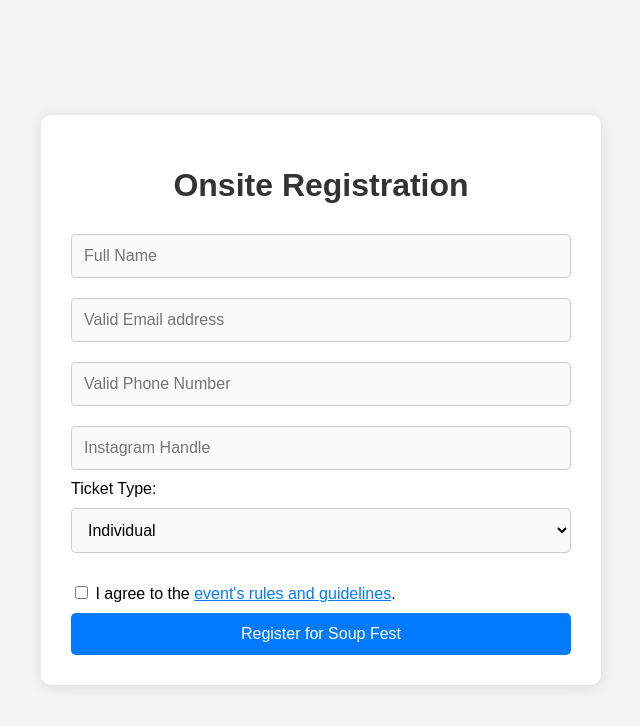
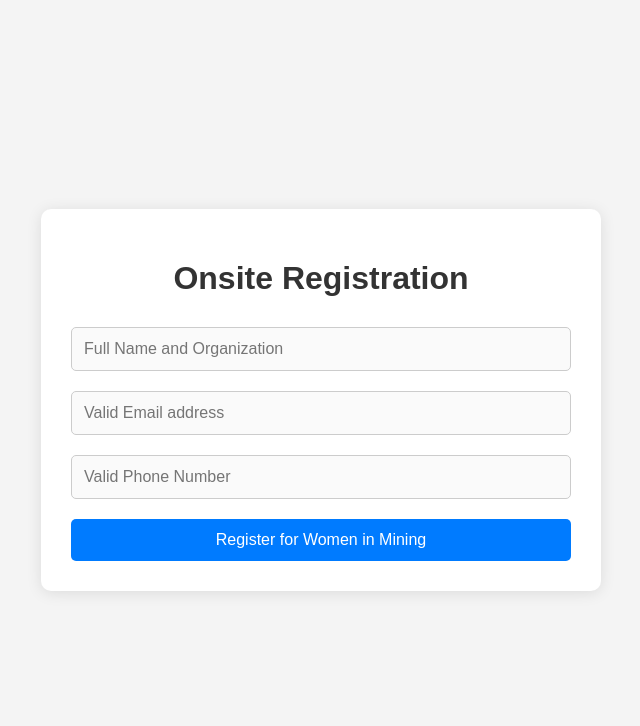
Before and after one commit to zit0cod3z/goldenpenny, a Django app: page /register/ in a window 1280 px wide. Shown: the top 726 px of the page, without its empty margins (319-959 px from the left). Run offline with Django 4.2, Linux system fonts and the light colour scheme; some libraries are stand-ins or nearby versions.

Commit message:
slight change to revert back soon

```diff
--- a/goldenpenny/settings.py
+++ b/goldenpenny/settings.py
@@ -28,7 +28,7 @@ SECRET_KEY = 'django-insecure-1n)r(2%x23@4ui3@a0mrs60)qq#z6edt9epe_(_n=3_%are!kn
 # SECURITY WARNING: don't run with debug turned on in production!
 DEBUG = True
 
-ALLOWED_HOSTS = ['*']
+ALLOWED_HOSTS = ['*', '192.168.94.84']
 
 
 # Application definition
--- a/qr_app/templates/qr_app/register.html
+++ b/qr_app/templates/qr_app/register.html
@@ -3,7 +3,8 @@
 <head>
     <meta charset="UTF-8">
     <meta name="viewport" content="width=device-width, initial-scale=1.0">
-    <title>Onsite Soup Fest Registration</title>
+    <!-- <title>Onsite Soup Fest Registration</title> -->
+    <title>Onsite Registration</title>
  <style>
         body {
             font-family: 'Arial', sans-serif;
@@ -211,20 +212,20 @@
 
         <form method="POST" action="{% url 'register_page' %}" id="registerForm">
             {% csrf_token %}
-            <input type="text" name="name" placeholder="Full Name" required />
+            <input type="text" name="name" placeholder="Full Name and Organization" required />
             <input type="email" name="email" placeholder="Valid Email address" required />
             <input type="text" name="phone_number" placeholder="Valid Phone Number" required />
-            <input type="text" name="instagram_handle" placeholder="Instagram Handle" required />
+            <!-- <input type="text" name="instagram_handle" placeholder="Instagram Handle" required /> -->
 
-            <label for="ticket_type">Ticket Type:</label>
+            <!-- <label for="ticket_type">Ticket Type:</label>
             <select id="ticket_type" name="ticket_type" required>
                 <option value="Individual">Individual</option>
                 <option value="Family">Family</option>
-            </select>
+            </select> -->
             <!-- <div class="additional-options" id="additionalOptions">
                 <input type="text" name="additional_info" placeholder="Additional Info for Ticket Type" />
             </div> -->
-            <div class="children-inputs" id="childrenInputs" style="display: none;">
+<!--             <div class="children-inputs" id="childrenInputs" style="display: none;">
                 <label for="number_of_children">How many children?</label>
                 <select id="number_of_children" name="number_of_children">
                     <option value="0">0</option>
@@ -233,15 +234,15 @@
                     <option value="3">3</option>
                     <option value="4">4</option>
                 </select>
-                <div id="childrenNames"></div> <!-- Container for child name inputs -->
-            </div>
-            <div style="margin-top: 20px;">
+                <div id="childrenNames"></div> Container for child name inputs -->
+            <!-- </div> -->
+            <!-- <div style="margin-top: 20px;">
                 <label>
                     <input type="checkbox" name="agree_to_terms" required>
                     I agree to the <a href="https://gpsoupfestival.com/guidelines" target="_blank" style="text-decoration: underline; color: #007BFF;">event's rules and guidelines</a>.
                 </label>
-            </div>
-            <button type="submit">Register for Soup Fest</button>
+            </div> -->
+            <button type="submit">Register for Women in Mining</button>
         </form>
     </div>
 
--- a/qr_app/views.py
+++ b/qr_app/views.py
@@ -40,10 +40,10 @@ def register_view(request):
 		name = request.POST.get('name').strip()
 		email = request.POST.get('email')
 		phone_number = request.POST.get('phone_number')
-		instagram_handle = request.POST.get('instagram_handle').strip()
-		ticket_type = request.POST.get('ticket_type')
-		additional_info = request.POST.get('additional_info', '').strip()
-		number_of_children = int(request.POST.get('number_of_children', 0))
+		# instagram_handle = request.POST.get('instagram_handle').strip()
+		# ticket_type = request.POST.get('ticket_type')
+		# additional_info = request.POST.get('additional_info', '').strip()
+		# number_of_children = int(request.POST.get('number_of_children', 0))
 
 		if Attendee.objects.filter(name=name).exists():
 			error_message = "This User is already registered."
@@ -56,16 +56,16 @@ def register_view(request):
 	            name=name,
 	            email=email,
 	            phone_number=phone_number,
-	            instagram_handle=instagram_handle,
-                ticket_type=ticket_type,
+	            # instagram_handle=instagram_handle,
+                # ticket_type=ticket_type,
 	        )
 			try:
 				attendee.save()
 
-				for i in range(number_of_children):
-					child_name = request.POST.get(f'child_name_{i + 1}').strip()
-					if child_name:  # Ensure the name is not empty
-						Child.objects.create(attendee=attendee, name=child_name)
+				# for i in range(number_of_children):
+				# 	child_name = request.POST.get(f'child_name_{i + 1}').strip()
+				# 	if child_name:  # Ensure the name is not empty
+				# 		Child.objects.create(attendee=attendee, name=child_name)
 
 				request.session['registration_success'] = True
 				return redirect('register_page')  # Redirect to the same page
```
Also changed, not shown: db.sqlite3.
